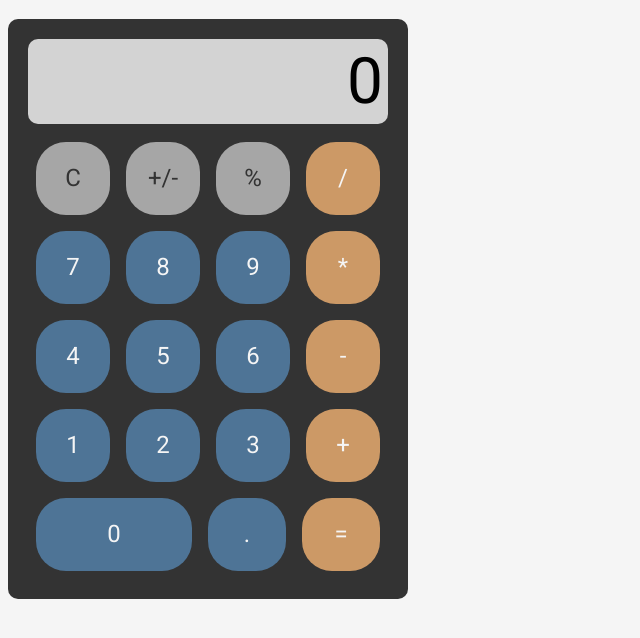
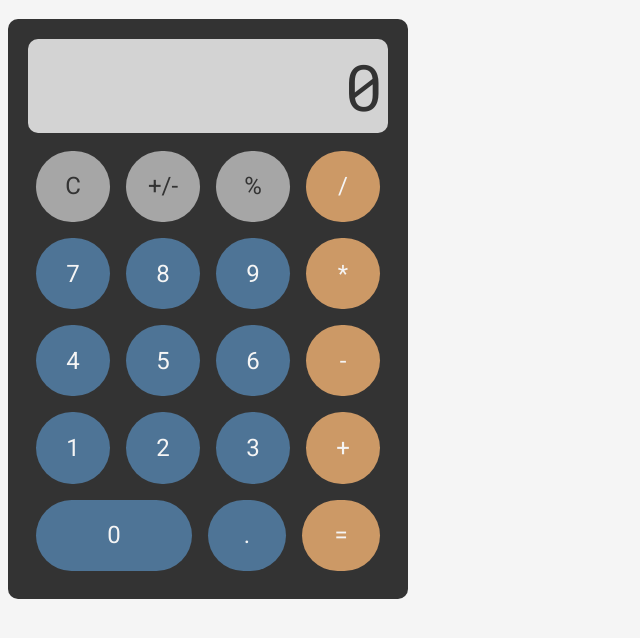
Before and after one commit to DanielF2002/top_calculator, a plain HTML site: page index.html in a window 1280 px wide. Shown: the part 62-700 px from the top of the page, without its empty margins (0-640 px from the left). Drawn offline with Linux system fonts and the light colour scheme.

Commit message:
Some css adjustments.

```diff
--- a/css/style.css
+++ b/css/style.css
@@ -19,7 +19,8 @@ body {
     flex: 1;
     border-radius: 10px;
     margin-bottom: 10px;
-    color: black;
+    font-family: "Roboto Mono", monospace;
+    color: #333333;
     font-size: 64px;
     display: flex;
     justify-content: end;
@@ -38,16 +39,16 @@ body {
     align-items: center;
     justify-content: center;
     font-size: x-large;
-    border-radius: 30px;
+    border-radius: 50px;
     margin: 8px;
 }
 
-.button:hover, .button:focus {
-    transform: translateY(-1px);
+.button:hover, .button:focus, .button:active {
+    opacity: 0.7;
 }
 
 .button:active {
-    transform: translateY(1px);
+    opacity: 0.6;
 }
 
 .number {
--- a/index.html
+++ b/index.html
@@ -1,5 +1,6 @@
 <!DOCTYPE html>
 <html lang="en">
+
 <head>
     <meta charset="UTF-8">
     <meta name="viewport" content="width=device-width, initial-scale=1.0">
@@ -7,13 +8,15 @@
     <link rel="preconnect" href="https://fonts.googleapis.com">
     <link rel="preconnect" href="https://fonts.gstatic.com" crossorigin>
     <link
-        href="https://fonts.googleapis.com/css2?family=Roboto:ital,wght@0,100;0,300;0,400;0,500;0,700;0,900;1,100;1,300;1,400;1,500;1,700;1,900&display=swap"
+        href="https://fonts.googleapis.com/css2?family=Roboto+Mono:ital,wght@0,100..700;1,100..700&family=Roboto:ital,wght@0,100;0,300;0,400;0,500;0,700;0,900;1,100;1,300;1,400;1,500;1,700;1,900&display=swap"
         rel="stylesheet">
     <link rel="stylesheet" type="text/css" href="./css/style.css">
 </head>
+
 <body>
     <h1>Calculator</h1>
     <div class="frame"></div>
     <script src="./js/script.js"></script>
 </body>
+
 </html>
--- a/js/script.js
+++ b/js/script.js
@@ -7,6 +7,11 @@ const isDebug = true;
  * The buffer of uncomputed expression.
  */
 let buffer = [0];
+
+/**
+ * Dos the number already includes a dot?
+ */
+let hasDot = false;
 
 // Belows are handlers of key pressed.
 /**
@@ -38,8 +43,15 @@ const addOp = (e) => {
 const equleOp = (e) => {
     dbg(e);
 };
+/**
+ * Set hasDot to true.
+ */
 const dotOp = (e) => {
     dbg(e);
+    if (hasDot) {
+        return;
+    }
+    hasDot = true;
 };
 const numberOp = (e) => {
     dbg(e);
@@ -86,7 +98,7 @@ const keyDic = {
  * Create the UI of calculator.
  */
 const createCalculator = () => {
-    let frame = document.querySelector(".frame");
+    const frame = document.querySelector(".frame");
     frame.appendChild(screen()); // create the LCD screen.
     // create the keys by rows.
     frame.appendChild(
@@ -112,9 +124,9 @@ const createCalculator = () => {
  * @returns {HTMLElement} The HTML of screen.
  */
 const screen = () => {
-    let row = document.createElement("div");
+    const row = document.createElement("div");
     row.classList.add("row");
-    let screen = document.createElement("div");
+    const screen = document.createElement("div");
     screen.classList.add("screen");
     row.appendChild(screen);
     return row;
@@ -126,7 +138,7 @@ const screen = () => {
  * @returns {HTMLElement} The HTML of a row of keys.
  */
 const row = (...children) => {
-    let dom = document.createElement("div");
+    const dom = document.createElement("div");
     dom.classList.add("row");
     children.forEach(child => dom.appendChild(key(child)));
     return dom;
@@ -138,7 +150,7 @@ const row = (...children) => {
  * @returns {HTMLElement} The HTML of a key.
  */
 const key = (sKey) => {
-    let dom = document.createElement("div");
+    const dom = document.createElement("div");
     dom.id = sKey;
     dom.textContent = keyDic[sKey].displayName;
     dom.classList.add("button");
@@ -151,7 +163,7 @@ const key = (sKey) => {
  * Update the screen by the lasest value in buffer.
  */
 const updateScreen = () => {
-    let screen = document.querySelector(".screen");
+    const screen = document.querySelector(".screen");
     screen.textContent = buffer[buffer.length - 1];
 }
 
```
